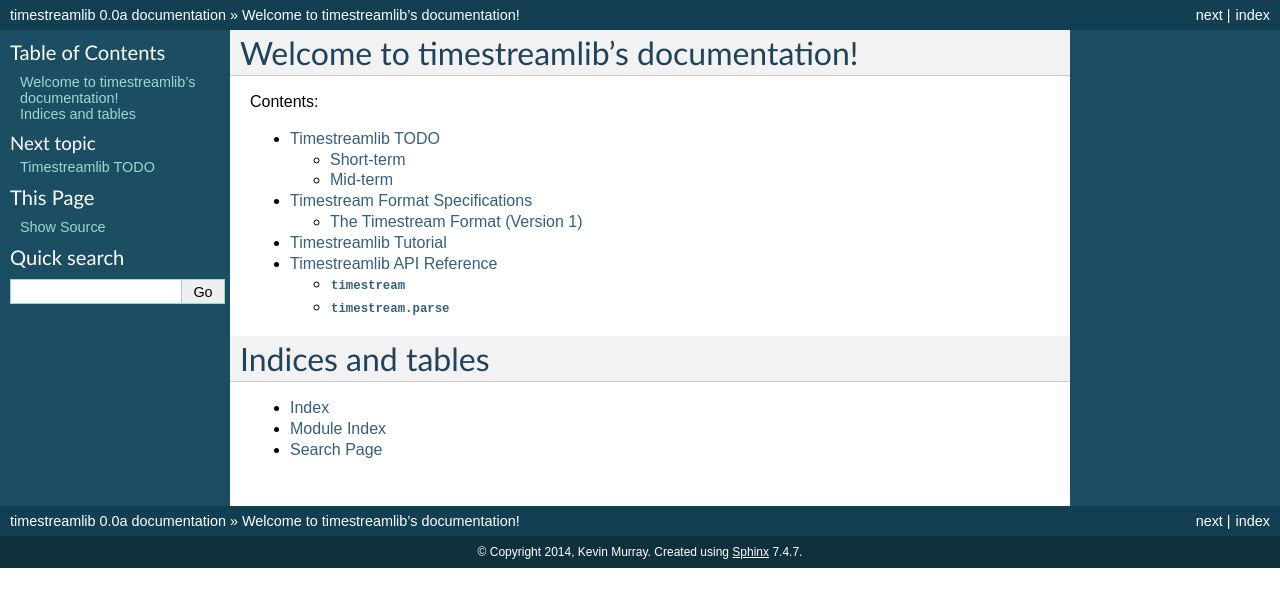
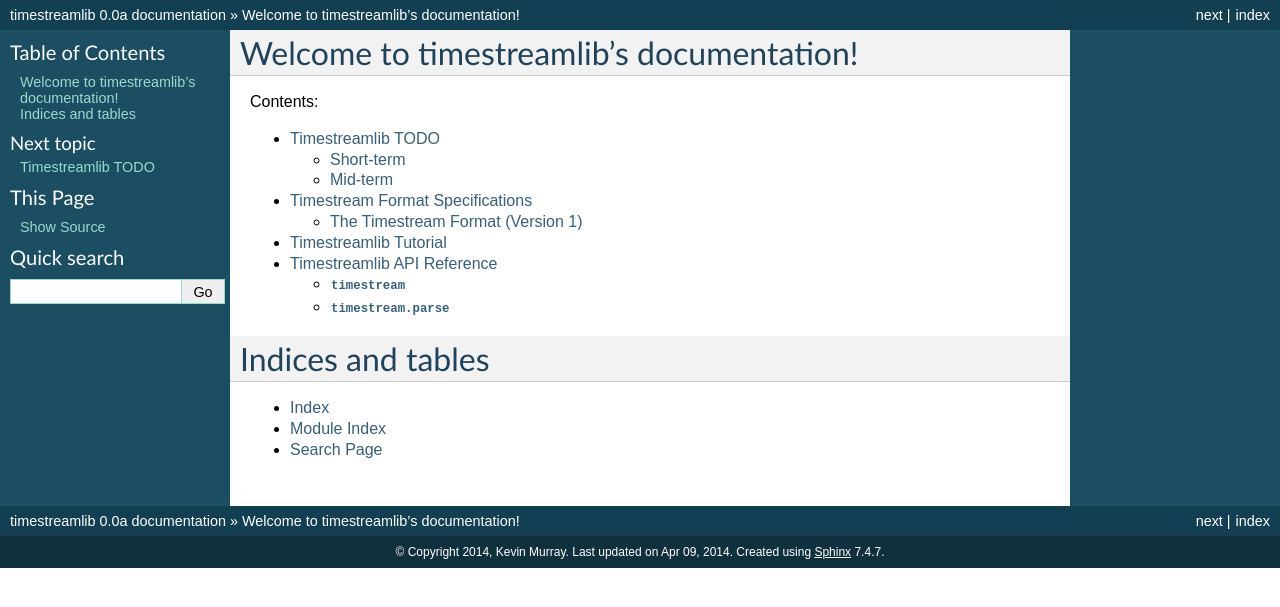
Before and after one commit to borevitzlab/timestreamlib, a Sphinx documentation site: the page built from doc/index.rst, in a window 1280 px wide. Shown: the top 607 px of the page. Built offline with Sphinx 7.4.7, drawn with Linux system fonts in a browser that asks for light colours.

Commit message:
[d/conf.py] misc changes to sphinx conf.py
mostly latex options

```diff
--- a/doc/conf.py
+++ b/doc/conf.py
@@ -145,11 +145,11 @@
 
 # If not '', a 'Last updated on:' timestamp is inserted at every page bottom,
 # using the given strftime format.
-#html_last_updated_fmt = '%b %d, %Y'
+html_last_updated_fmt = '%b %d, %Y'
 
 # If true, SmartyPants will be used to convert quotes and dashes to
 # typographically correct entities.
-#html_use_smartypants = True
+html_use_smartypants = True
 
 # Custom sidebar templates, maps document names to template names.
 #html_sidebars = {}
@@ -192,7 +192,7 @@
 
 latex_elements = {
 # The paper size ('letterpaper' or 'a4paper').
-#'papersize': 'letterpaper',
+'papersize': 'a4paper',
 
 # The font size ('10pt', '11pt' or '12pt').
 #'pointsize': '10pt',
@@ -240,7 +240,7 @@
 ]
 
 # If true, show URL addresses after external links.
-#man_show_urls = False
+man_show_urls = True
 
 
 # -- Options for Texinfo output -------------------------------------------
```
